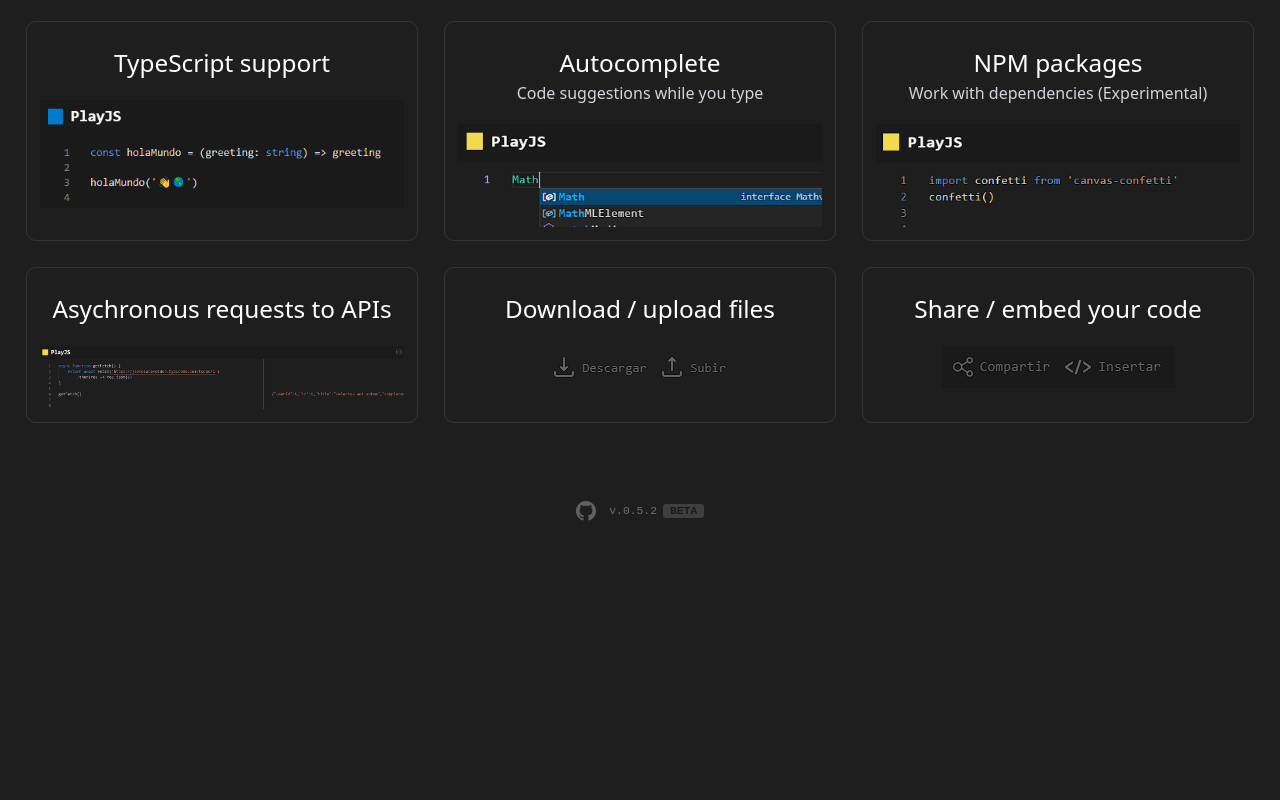
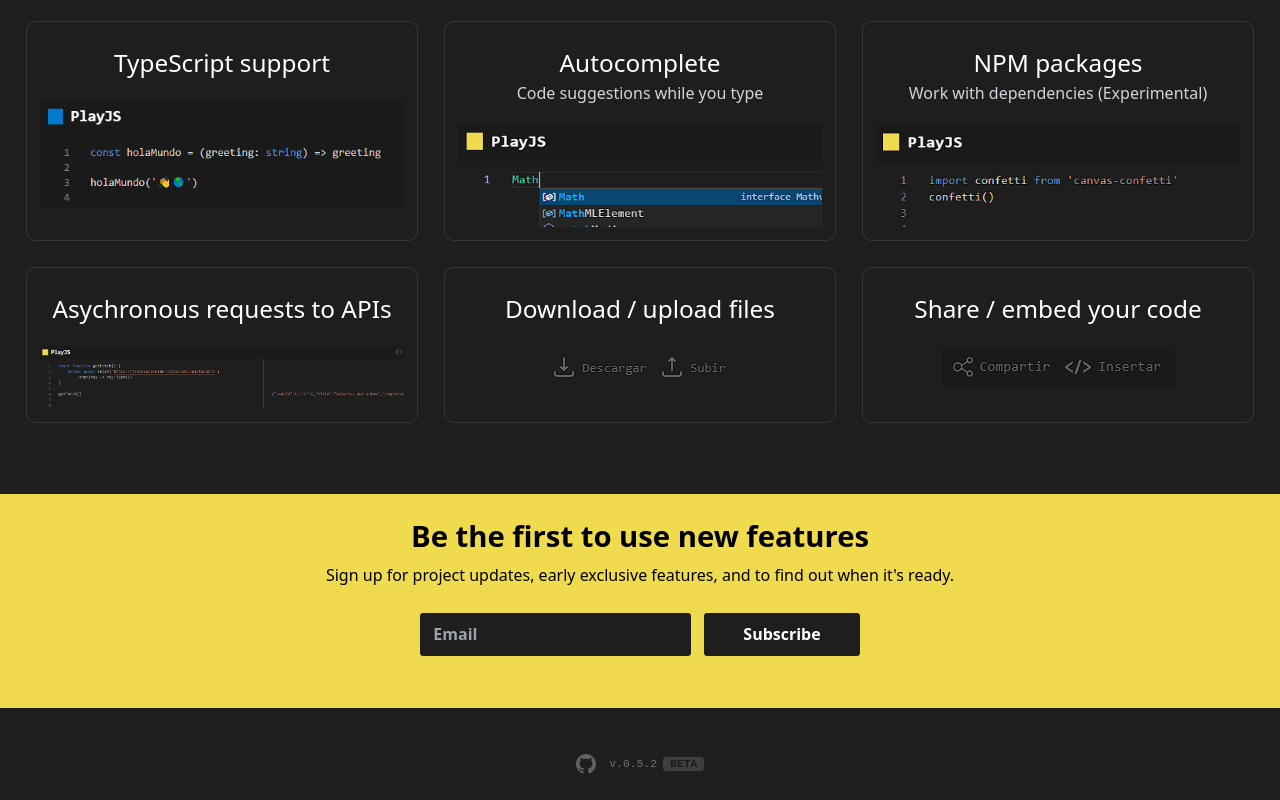
Before and after one commit to salteadorneo/playjs, a React (Vite) app: page / in a window 1280 px wide. Shown: the part 1015-1815 px from the top of the page. Before the commit the page ends 1562 px from the top, so only its background shows below. Built offline with nearby package versions, Linux system fonts and the light colour scheme.

Commit message:
add form features

```diff
--- a/src/pages/Landing.jsx
+++ b/src/pages/Landing.jsx
@@ -60,6 +60,7 @@
           </div>
         </div>
       </section>
+
       <section className='font-sans text-white'>
         <div
           className='mx-auto max-w-screen-xl px-4 py-8 sm:py-12 sm:px-6 lg:py-16 lg:px-8'
@@ -114,6 +115,33 @@
           </div>
         </div>
       </section>
+
+      <section className='font-sans bg-secondary py-8 my-6 text-center'>
+        <form action={`https://magic.beehiiv.com/v1/b85e29c4-ff81-4f2a-a246-adc349927c0a?utm_source=landing&redirect_to=${encodeURIComponent('https://playjs.dev')}`}>
+          <h2 className='text-4xl font-bold mb-3'>
+            {t('subscribe_title')}
+          </h2>
+          <p>
+            {t('subscribe_description')}
+          </p>
+          <div className='flex items-center justify-center gap-4 py-8'>
+            <input
+              type='email'
+              name='email'
+              placeholder={t('subscribe_placeholder')}
+              required
+              className='bg-background text-white px-4 py-3 font-bold rounded'
+            />
+            <button
+              type='submit'
+              className='bg-background text-white px-12 py-3 font-bold rounded'
+            >
+              {t('subscribe_button')}
+            </button>
+          </div>
+        </form>
+      </section>
+
       <footer>
         <div className='flex items-center justify-center gap-4 py-8'>
           <a
--- a/src/translations/language.en.json
+++ b/src/translations/language.en.json
@@ -32,6 +32,10 @@
          "title": "Share / embed your code",
          "description": ""
       },
+      "subscribe_title": "Be the first to use new features",
+      "subscribe_description": "Sign up for project updates, early exclusive features, and to find out when it's ready.",
+      "subscribe_placeholder": "Email",
+      "subscribe_button": "Subscribe",
       "code": {
          "formatTitle": "Format code",
          "format": "Format",
--- a/src/translations/language.es.json
+++ b/src/translations/language.es.json
@@ -32,6 +32,10 @@
          "title": "Comparte / integra tu código",
          "description": ""
       },
+      "subscribe_title": "Sea el primero en utilizar las nuevas funciones",
+      "subscribe_description": "Inscríbete para recibir actualizaciones del proyecto, funciones exclusivas anticipadas y saber cuándo estará listo.",
+      "subscribe_placeholder": "Email",
+      "subscribe_button": "Inscríbete",
       "code": {
          "formatTitle": "Dar formato",
          "format": "Formato",
```
